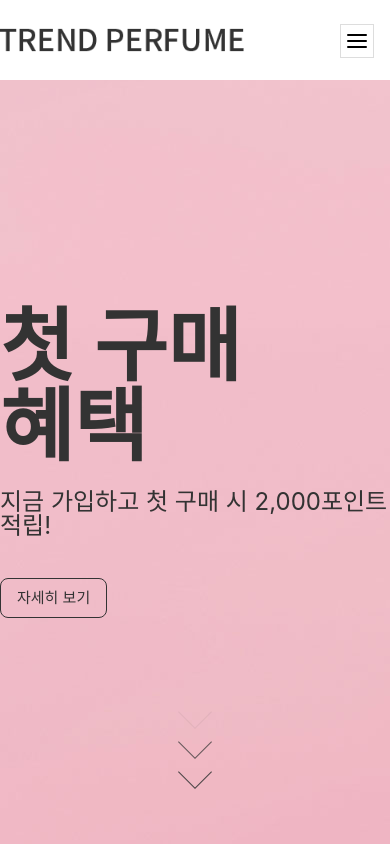
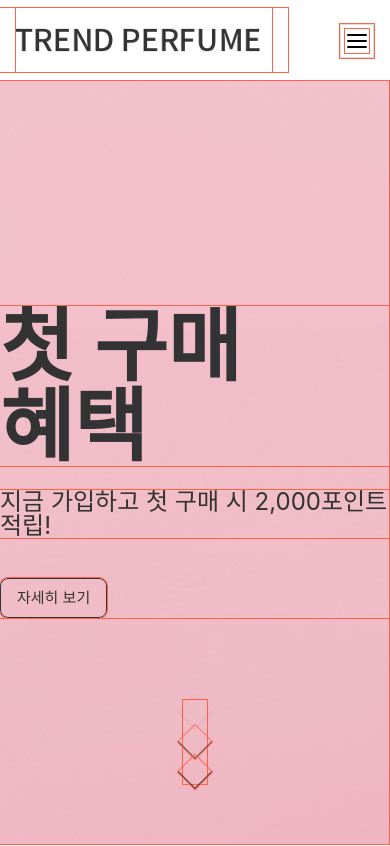
Before and after one commit to RainbowWorks/trend_perfume, a plain HTML site: page index.html in a window 390 px wide. Shown: the top 846 px of the page. Drawn offline with Linux system fonts and the light colour scheme; a web font is replaced by a local one.

Commit message:
Add files via upload

```diff
--- a/css/style.css
+++ b/css/style.css
@@ -48,7 +48,12 @@ body {
     display: flex;
 }
 
-#header h1 a img {}
+#header h1 a img {
+    height: 6.4rem;
+
+    margin-top: 8px;
+    margin-bottom: 8px;
+}
 
 #header .gnb {}
 
@@ -173,6 +178,8 @@ body {
 
     #header h1 a img {
         height: 6.4rem;
+        vertical-align: middle;
+        margin: 0 1.6rem;
     }
 
     #header .gnb {
@@ -298,7 +305,7 @@ body {
         display: block;
         position: fixed;
         top: 2.4rem;
-        right: 16px;
+        right: 1.6rem;
         z-index: 999;
 
         background: #fff;
@@ -624,5 +631,5 @@ body {
 
 
 * {
-    outline: 1px solid tomato--;
+    outline: 1px solid tomato;
 }
```
